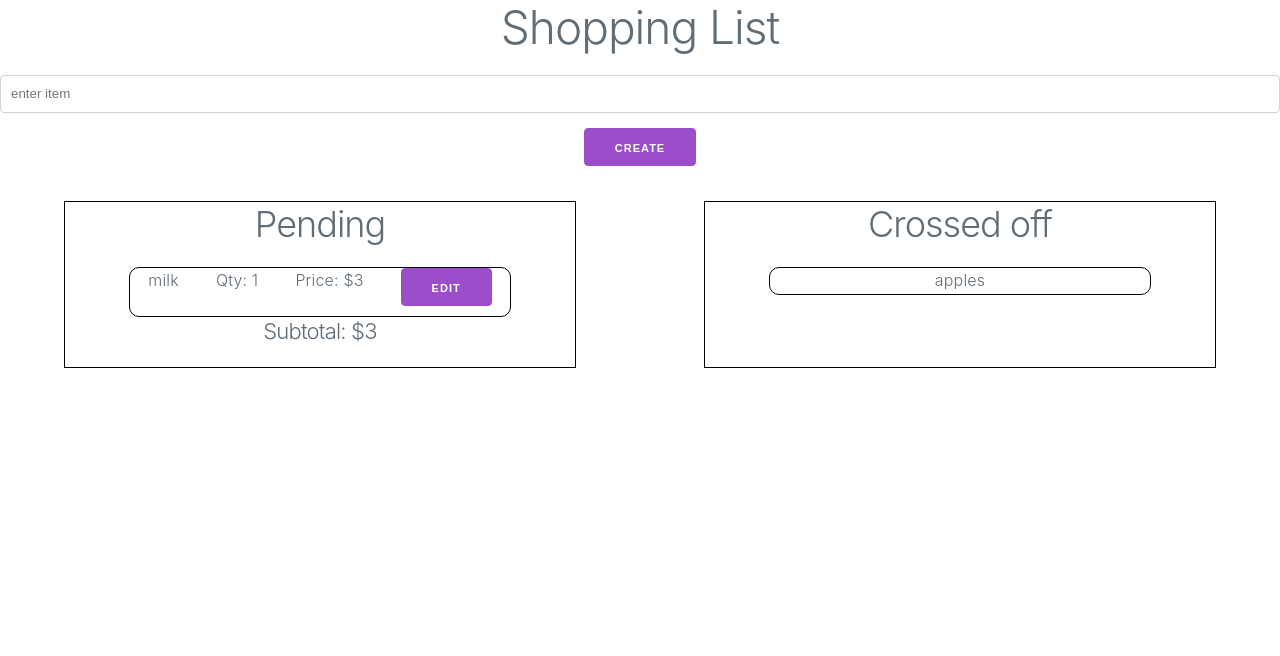
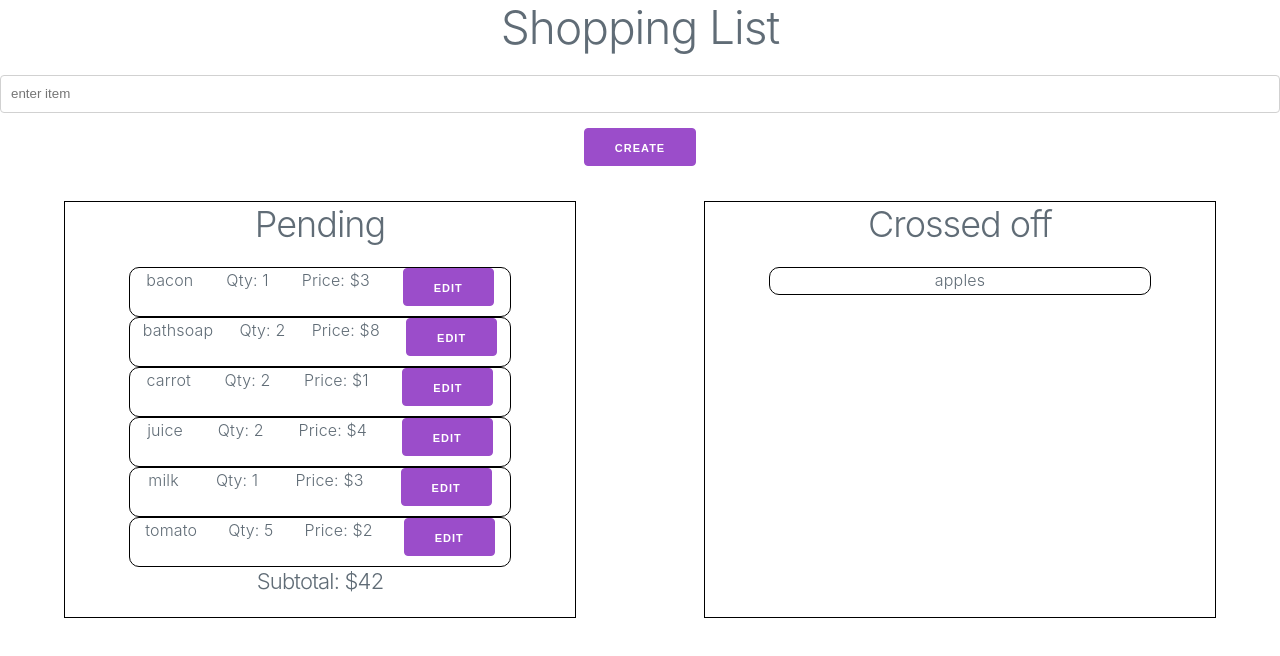
Before and after one commit to TJBos/Shopping_List_React, a React (Create React App) app: page / in a window 1280 px wide. Shown: the top 656 px of the page. Built offline with nearby package versions, Linux system fonts and the light colour scheme.

Commit message:
added substring filtering

```diff
--- a/src/App.js
+++ b/src/App.js
@@ -6,7 +6,12 @@ import Display from "./components/display";
 
 function App() {
   const [shoppingItems, setShoppingItems] = React.useState([
-    { name: "milk", qty: 1, price: 3, category: "beverages" },
+    { name: "milk", qty: 1, price: 3, category: "beverage" },
+    { name: "carrot", qty: 2, price: 1, category: "vegetables" },
+    { name: "tomato", qty: 5, price: 2, category: "vegetables" },
+    { name: "juice", qty: 2, price: 4, category: "beverages" },
+    { name: "bacon", qty: 1, price: 3, category: "breakfast" },
+    { name: "bathsoap", qty: 2, price: 8, category: "consumables" },
   ]);
   const [crossedItems, setCrossedItems] = React.useState([
     { name: "apples", qty: 2, price: 1, category: "fruit" },
--- a/src/components/createForm.js
+++ b/src/components/createForm.js
@@ -2,11 +2,11 @@ import "../App.css";
 import React from "react";
 
 const CreateForm = (props) => {
-  const [formData, setFormData] = React.useState({});
+  const { formData, setFormData, shoppingItems, setShoppingItems } = props;
 
   const handleSubmit = (event) => {
     event.preventDefault();
-    props.setShoppingItems([...props.shoppingItems, formData]);
+    setShoppingItems([...shoppingItems, formData]);
     setFormData({ name: "" });
   };
 
--- a/src/components/display.js
+++ b/src/components/display.js
@@ -10,6 +10,29 @@ const Display = (props) => {
     crossedItems,
     setSelectedItem,
   } = props;
+
+  //formData has the dynamic state from the input form
+  const [formData, setFormData] = React.useState({ name: "" });
+  /*
+  const [searchState, setSearchState] = React.useState({
+    search: "",
+  });
+
+  const updateSearch = (event) => {
+    setSearchState({
+      ...searchState,
+      search: formData.name.substr(0, 20),
+    });
+  };
+  */
+
+  let filteredItems = shoppingItems.filter((item) => {
+    return (
+      item.name
+        .toLowerCase()
+        .indexOf(formData.name.substr(0, 20).toLowerCase()) !== -1
+    );
+  });
 
   const selectItem = (item) => {
     setSelectedItem(item);
@@ -59,12 +82,14 @@ const Display = (props) => {
       <CreateForm
         shoppingItems={shoppingItems}
         setShoppingItems={setShoppingItems}
+        formData={formData}
+        setFormData={setFormData}
       />
       <div className="display">
         <div className="shopping-list">
           <h2>Pending</h2>
 
-          {shoppingItems.sort(sortFtn).map((item) => (
+          {filteredItems.sort(sortFtn).map((item) => (
             <div className="list-item" id={item.name} onClick={toggleClick}>
               <div>{item.name}</div>
               <div>Qty: {item.qty}</div>
```
